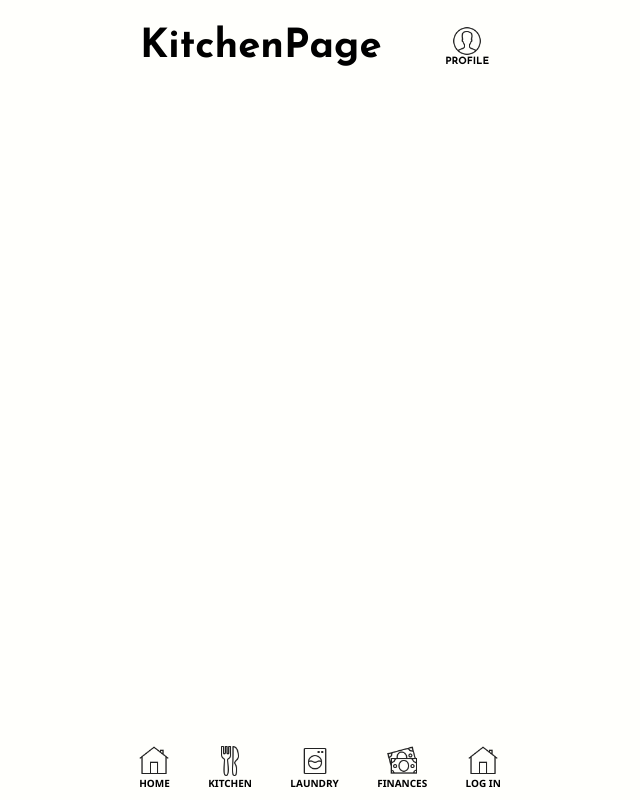
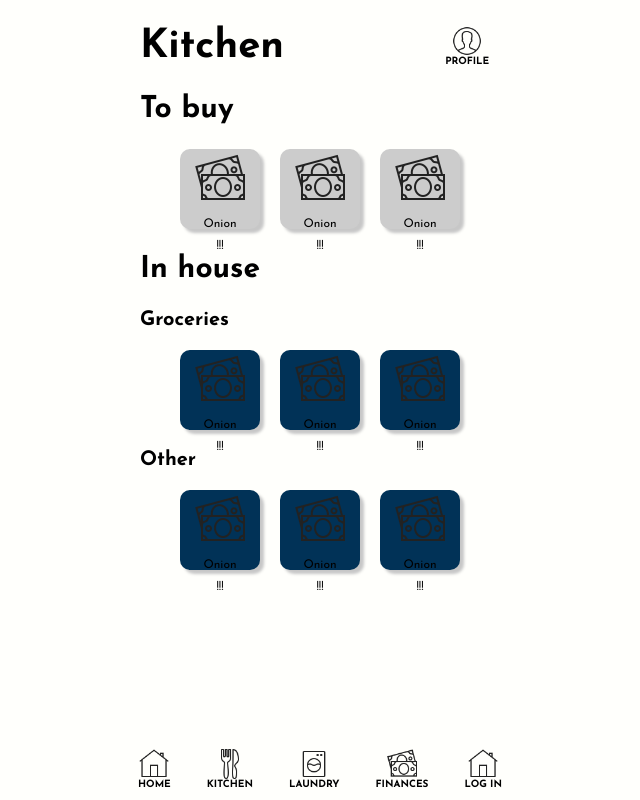
Before and after one commit to vlkeniko/dorm8s, a React (Create React App) app: page /kitchen in a window 1280 px wide. Shown: the whole page, without its empty margins (320-960 px from the left). Built offline with nearby package versions, Linux system fonts and the light colour scheme; a web font is replaced by a local one.

Commit message:
Kitchen,
we need more Code to make it work

```diff
--- a/src/App.css
+++ b/src/App.css
@@ -100,8 +100,8 @@ button:hover {
     display: flex;
     flex-direction: row;
     justify-content: space-around;
-    font-family: 'Segoe UI', Tahoma, Geneva, Verdana, sans-serif;
-    background-color: var(--light-gray);
+    font-family: 'Josefin Sans', sans-serif;
+    background-color: var(--white);
     text-decoration: none;
     font-size: 10px;
   }
@@ -118,18 +118,16 @@ button:hover {
 
 
   nav {
-
     position: fixed;
     width: 100%;
     bottom: 0;
     display: flex;
     flex-direction: row;
     justify-content: space-around;
-    font-family: 'Segoe UI', Tahoma, Geneva, Verdana, sans-serif;
-    background-color: var(--light-gray);
+    font-family: 'Josefin Sans', sans-serif;
+    background-color: var(--white);
     text-decoration: none;
     font-size: 10px;
-
   }
 
   body {
@@ -190,3 +188,44 @@ button:hover {
   margin-left: auto;
   margin-right: auto;
 }
+
+/*Cards*/
+
+/*To-buy cards*/
+
+.kitchen-cards{
+  width: 90%;
+margin-left: auto;
+margin-right: auto;
+}
+
+.card-container{
+  display: flex;
+  flex-wrap: wrap;
+  gap: 20px;
+  justify-content: center;
+}
+
+.to-buy-card{
+  height: 70px;
+  width: 70px;
+  background-color:var(--light-grey);
+  padding: 5px;
+  border-radius: 10px;
+  justify-content: center;
+  align-items: center;
+  text-align: center;
+  box-shadow: 4px 4px 3px rgb(199, 199, 199);
+}
+
+.in-house-card{
+  height: 70px;
+  width: 70px;
+  background-color: var(--blue-gradient);
+  padding: 5px;
+  border-radius: 10px;
+  justify-content: center;
+  align-items: center;
+  text-align: center;
+  box-shadow: 4px 4px 3px rgb(199, 199, 199);
+}
--- a/src/components/Kitchen.js
+++ b/src/components/Kitchen.js
@@ -1,7 +1,70 @@
-import React from 'react'
+import React from "react";
+import Finances from "../pictures/finances.png";
 
 export default function Kitchen() {
   return (
-    <div>Kitchen inventory</div>
-  )
+    <div className="kitchen-cards">
+      <h2>To buy</h2>
+      <div className="card-container">
+        <div className="to-buy-card">
+          <img src={Finances} alt="onion" />
+          <p>Onion</p>
+          <p>!!!</p>
+        </div>
+
+        <div className="to-buy-card">
+          <img src={Finances} alt="onion" />
+          <p>Onion</p>
+          <p>!!!</p>
+        </div>
+
+        <div className="to-buy-card">
+          <img src={Finances} alt="onion" />
+          <p>Onion</p>
+          <p>!!!</p>
+        </div>
+      </div>
+      <h2>In house</h2>
+      <h3>Groceries</h3>
+      <div className="card-container">
+        <div className="in-house-card">
+          <img src={Finances} alt="onion" />
+          <p>Onion</p>
+          <p>!!!</p>
+        </div>
+
+        <div className="in-house-card">
+          <img src={Finances} alt="onion" />
+          <p>Onion</p>
+          <p>!!!</p>
+        </div>
+
+        <div className="in-house-card">
+          <img src={Finances} alt="onion" />
+          <p>Onion</p>
+          <p>!!!</p>
+        </div>
+      </div>
+      <h3>Other</h3>
+      <div className="card-container">
+        <div className="in-house-card">
+          <img src={Finances} alt="onion" />
+          <p>Onion</p>
+          <p>!!!</p>
+        </div>
+
+        <div className="in-house-card">
+          <img src={Finances} alt="onion" />
+          <p>Onion</p>
+          <p>!!!</p>
+        </div>
+
+        <div className="in-house-card">
+          <img src={Finances} alt="onion" />
+          <p>Onion</p>
+          <p>!!!</p>
+        </div>
+      </div>
+    </div>
+  );
 }
--- a/src/pages/KitchenPage.js
+++ b/src/pages/KitchenPage.js
@@ -1,10 +1,12 @@
 import React from 'react'
+import Kitchen from '../components/Kitchen'
 import Nav from '../components/Nav'
 export default function KitchenPage() {
   return (
     <>
-    <h1 className="header-title">KitchenPage</h1>
+    <h1 className="header-title">Kitchen</h1>
     <Nav/>
+    <Kitchen/>
     </>
 
   )
```
